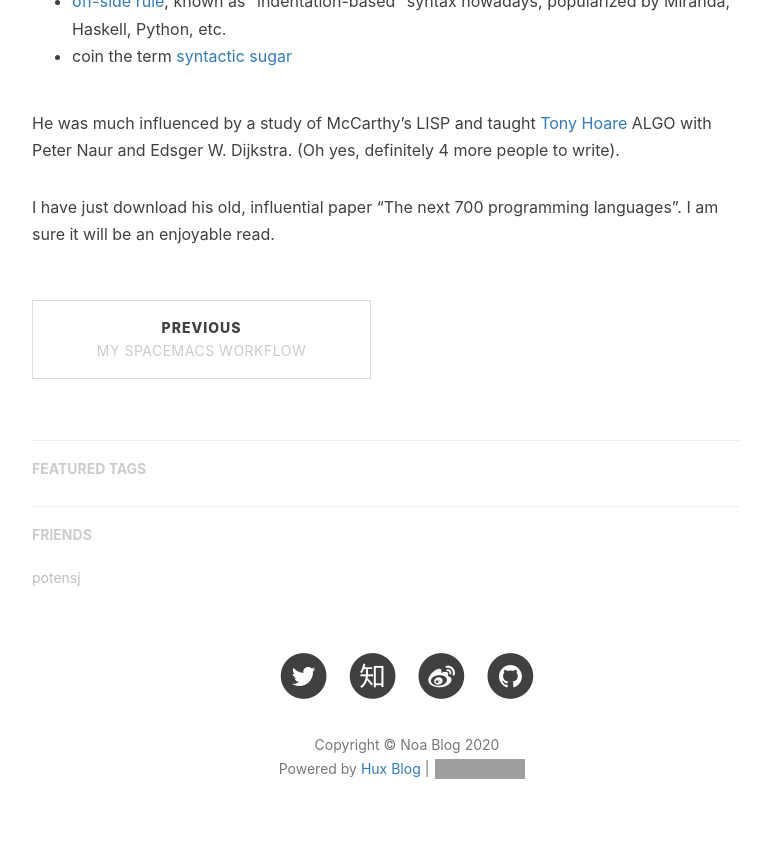
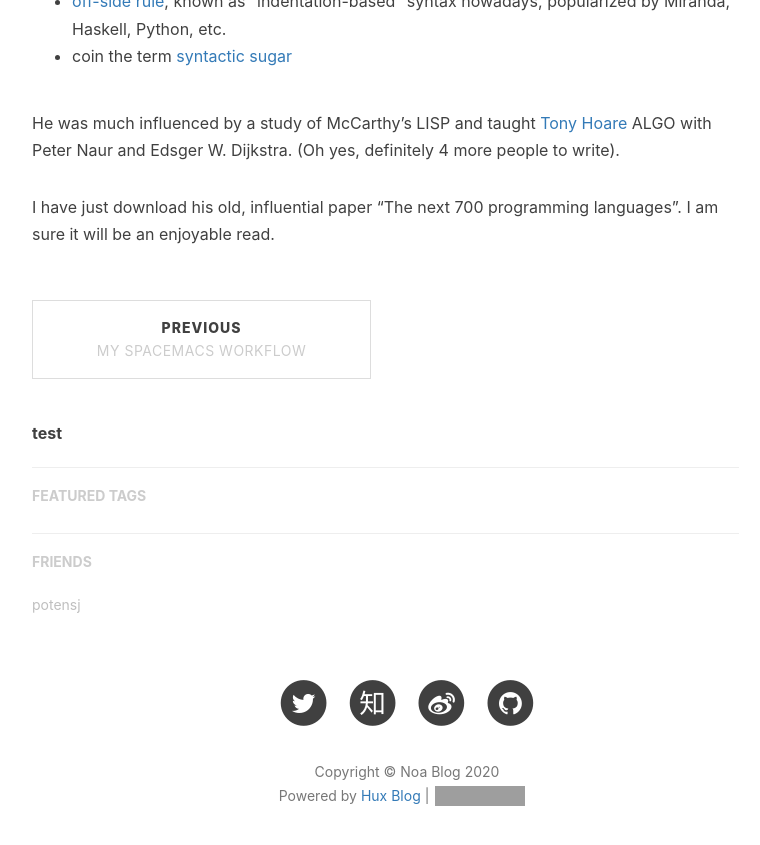
Before and after one commit to noasand/noasand.github.io, a Jekyll site: the page built from _posts/cs_idols/2019-09-13-peter-john-landin.md, in a window 1280 px wide and 900 px high, scrolled down 1059 px. Shown: the top 845 px of the window, without its empty margins (233-993 px from the left). Built offline with Jekyll 4.4.1, drawn with Linux system fonts in a browser that asks for light colours; nearby versions of some CDN libraries; comment, search, counter and statistics services are not loaded; grey boxes are pictures that could not be loaded.

Commit message:
Update post.html

```diff
--- a/_layouts/post.html
+++ b/_layouts/post.html
@@ -50,7 +50,7 @@ layout: default
 
                 {% if site.disqus_username %}
                 <!-- disqus 评论框 start -->
-                <div class="comment">
+                <div class="comment"><b>test</b>
                     <div id="disqus_thread" class="disqus-thread"></div>
                 </div>
                 <!-- disqus 评论框 end -->
```
